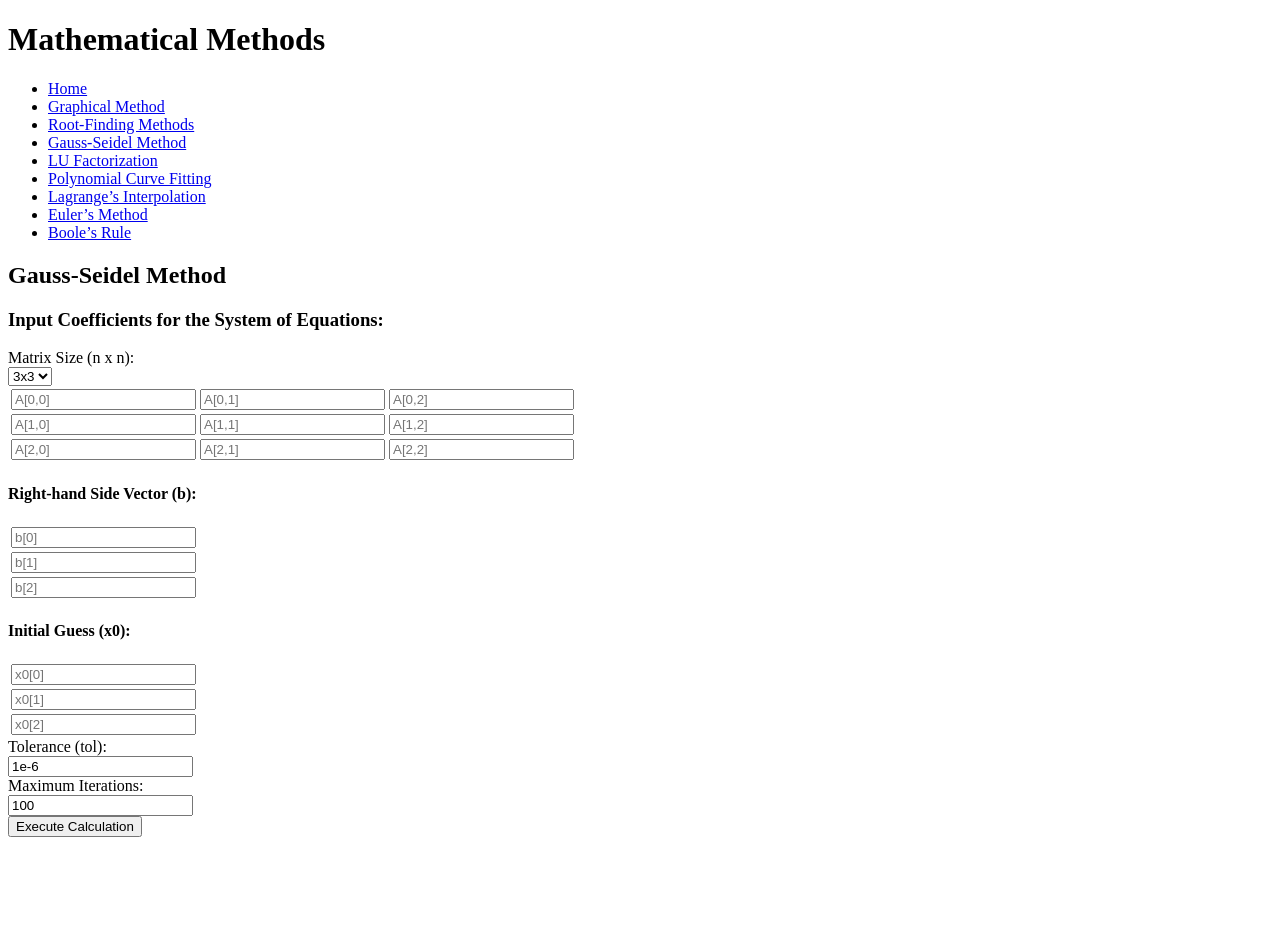
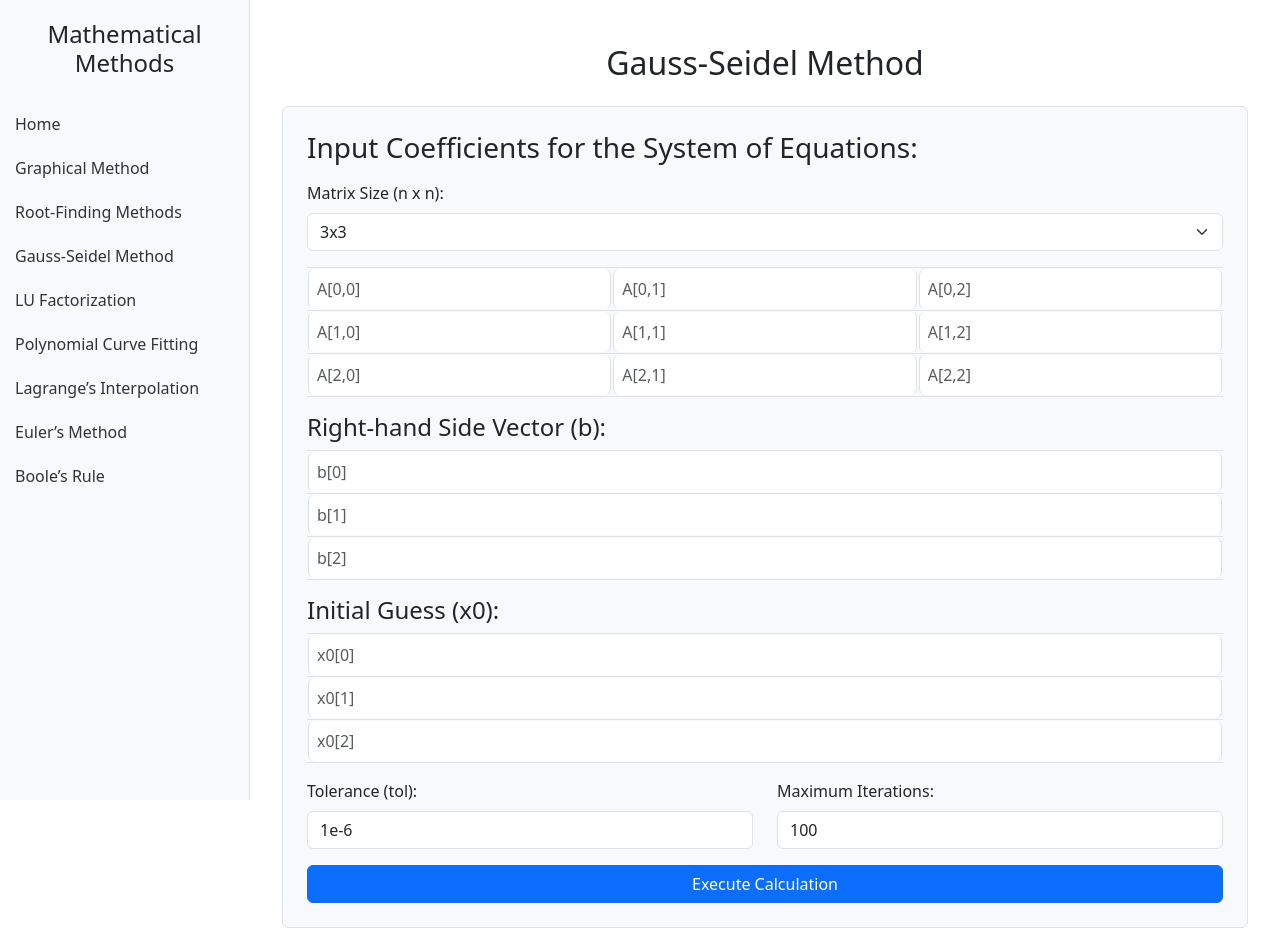
Before and after one commit to dxxlee/Comp-Math, a Flask app: page /gauss-seidel in a window 1280 px wide. Before the commit the page ends 837 px from the top, so only its background shows below. Run offline with Flask 3, Linux system fonts and the light colour scheme.

Commit message:
added some ui

```diff
--- a/app/templates/base.html
+++ b/app/templates/base.html
@@ -3,27 +3,77 @@
 <head>
     <meta charset="UTF-8">
     <meta name="viewport" content="width=device-width, initial-scale=1.0">
-    <title>Flask App</title>
+    <title>Mathematical Methods</title>
+    <!-- Bootstrap CSS -->
+    <link href="https://cdn.jsdelivr.net/npm/bootstrap@5.3.2/dist/css/bootstrap.min.css" rel="stylesheet">
+    <style>
+        /* Custom Styles for Sidebar */
+        .sidebar {
+            height: 100vh; /* Full height */
+            position: fixed; /* Fixed position */
+            top: 0;
+            left: 0;
+            width: 250px; /* Width of the sidebar */
+            background-color: #f8f9fa; /* Light background */
+            padding-top: 20px; /* Add some spacing at the top */
+            border-right: 1px solid #dee2e6; /* Border for separation */
+        }
+        .sidebar .nav-link {
+            color: #333; /* Dark text for links */
+            font-size: 1rem; /* Slightly larger font */
+            padding: 10px 15px; /* Adjust padding */
+        }
+        .sidebar .nav-link:hover {
+            background-color: #e9ecef; /* Highlight on hover */
+            color: #007bff; /* Blue color on hover */
+        }
+        .main-content {
+            margin-left: 250px; /* Offset for the sidebar */
+            padding: 20px; /* Add padding */
+        }
+    </style>
 </head>
 <body>
-    <header>
-        <h1>Mathematical Methods</h1>
-        <nav>
-            <ul>
-                <li><a href="/">Home</a></li>
-                <li><a href="/graphical-method">Graphical Method</a></li>
-                <li><a href="/root-finding">Root-Finding Methods</a></li>
-                <li><a href="/gauss-seidel">Gauss-Seidel Method</a></li>
-                <li><a href="/lu-factorization">LU Factorization</a></li>
-                <li><a href="/polynomial-curve-fitting">Polynomial Curve Fitting</a></li>
-                <li><a href="/lagrange-interpolation">Lagrange’s Interpolation</a></li>
-                <li><a href="/euler-method">Euler’s Method</a></li>
-                <li><a href="/booles-rule">Boole’s Rule</a></li>
-            </ul>
-        </nav>
-    </header>
-    <main>
+    <!-- Left-Aligned Sidebar -->
+    <nav class="sidebar">
+        <h4 class="text-center mb-4">Mathematical Methods</h4>
+        <ul class="nav flex-column">
+            <li class="nav-item">
+                <a class="nav-link" href="/">Home</a>
+            </li>
+            <li class="nav-item">
+                <a class="nav-link" href="/graphical-method">Graphical Method</a>
+            </li>
+            <li class="nav-item">
+                <a class="nav-link" href="/root-finding">Root-Finding Methods</a>
+            </li>
+            <li class="nav-item">
+                <a class="nav-link" href="/gauss-seidel">Gauss-Seidel Method</a>
+            </li>
+            <li class="nav-item">
+                <a class="nav-link" href="/lu-factorization">LU Factorization</a>
+            </li>
+            <li class="nav-item">
+                <a class="nav-link" href="/polynomial-curve-fitting">Polynomial Curve Fitting</a>
+            </li>
+            <li class="nav-item">
+                <a class="nav-link" href="/lagrange-interpolation">Lagrange’s Interpolation</a>
+            </li>
+            <li class="nav-item">
+                <a class="nav-link" href="/euler-method">Euler’s Method</a>
+            </li>
+            <li class="nav-item">
+                <a class="nav-link" href="/booles-rule">Boole’s Rule</a>
+            </li>
+        </ul>
+    </nav>
+
+    <!-- Main Content -->
+    <div class="main-content">
         {% block content %}{% endblock %}
-    </main>
+    </div>
+
+    <!-- Bootstrap JS and Popper.js -->
+    <script src="https://cdn.jsdelivr.net/npm/bootstrap@5.3.2/dist/js/bootstrap.bundle.min.js"></script>
 </body>
 </html>
--- a/app/templates/gauss_seidel.html
+++ b/app/templates/gauss_seidel.html
@@ -1,14 +1,14 @@
 {% extends "base.html" %}
-
 {% block content %}
-<h2>Gauss-Seidel Method</h2>
-<form method="POST">
-    <h3>Input Coefficients for the System of Equations:</h3>
+<div class="container mt-4">
+    <h2 class="text-center mb-4">Gauss-Seidel Method</h2>
+    <form method="POST" class="border p-4 rounded bg-light">
+        <h3 class="mb-3">Input Coefficients for the System of Equations:</h3>
 
         <!-- Matrix Size Selector -->
-    <div>
-        <label for="matrix_size">Matrix Size (n x n):</label><br>
-        <select id="matrix_size" name="matrix_size">
+        <div class="mb-3">
+            <label for="matrix_size" class="form-label">Matrix Size (n x n):</label>
+            <select id="matrix_size" name="matrix_size" class="form-select">
                 <option value="2">2x2</option>
                 <option value="3" selected>3x3</option>
                 <option value="4">4x4</option>
@@ -18,12 +18,12 @@
         <!-- Dynamic Matrix Input -->
         <div id="matrix_input">
             <h4>Coefficient Matrix (A):</h4>
-        <table>
+            <table class="table table-bordered">
                 {% for i in range(3) %}
                 <tr>
                     {% for j in range(3) %}
                     <td>
-                    <input type="number" step="any" name="A_{{i}}_{{j}}" placeholder="A[{{i}},{{j}}]">
+                        <input type="number" step="any" name="A_{{i}}_{{j}}" placeholder="A[{{i}},{{j}}]" class="form-control">
                     </td>
                     {% endfor %}
                 </tr>
@@ -32,13 +32,13 @@
         </div>
 
         <!-- Right-hand Side Vector (b) -->
-    <div id="b_container">
+        <div id="b_container" class="mb-3">
             <h4>Right-hand Side Vector (b):</h4>
-        <table id="b_table">
+            <table id="b_table" class="table table-bordered">
                 {% for i in range(3) %}
                 <tr>
                     <td>
-                    <input type="number" step="any" name="b_{{i}}" placeholder="b[{{i}}]">
+                        <input type="number" step="any" name="b_{{i}}" placeholder="b[{{i}}]" class="form-control">
                     </td>
                 </tr>
                 {% endfor %}
@@ -46,13 +46,13 @@
         </div>
 
         <!-- Initial Guess (x0) -->
-    <div id="x0_container">
+        <div id="x0_container" class="mb-3">
             <h4>Initial Guess (x0):</h4>
-        <table id="x0_table">
+            <table id="x0_table" class="table table-bordered">
                 {% for i in range(3) %}
                 <tr>
                     <td>
-                    <input type="number" step="any" name="x0_{{i}}" placeholder="x0[{{i}}]">
+                        <input type="number" step="any" name="x0_{{i}}" placeholder="x0[{{i}}]" class="form-control">
                     </td>
                 </tr>
                 {% endfor %}
@@ -60,31 +60,41 @@
         </div>
 
         <!-- Additional Parameters -->
-    <div>
-        <label for="tol">Tolerance (tol):</label><br>
-        <input type="number" id="tol" name="tol" step="any" value="1e-6">
+        <div class="row mb-3">
+            <div class="col-md-6">
+                <label for="tol" class="form-label">Tolerance (tol):</label>
+                <input type="number" id="tol" name="tol" step="any" value="1e-6" class="form-control">
             </div>
-    <div>
-        <label for="max_iter">Maximum Iterations:</label><br>
-        <input type="number" id="max_iter" name="max_iter" value="100">
+            <div class="col-md-6">
+                <label for="max_iter" class="form-label">Maximum Iterations:</label>
+                <input type="number" id="max_iter" name="max_iter" value="100" class="form-control">
+            </div>
         </div>
 
-    <button type="submit">Execute Calculation</button>
+        <!-- Submit Button -->
+        <button type="submit" class="btn btn-primary w-100">Execute Calculation</button>
     </form>
 
+    <!-- Results Section -->
     {% if result %}
+    <div class="mt-4">
         <h3>Results:</h3>
-<pre>{{ result }}</pre>
+        <pre class="bg-light p-3 border rounded">{{ result }}</pre>
+    </div>
     {% endif %}
 
+    <!-- Error Section -->
     {% if error %}
+    <div class="mt-4">
         <h3>Error:</h3>
-<p style="color: red;">{{ error }}</p>
+        <p class="alert alert-danger">{{ error }}</p>
+    </div>
     {% endif %}
+</div>
+
 <!-- JavaScript Code -->
 <script>
 document.addEventListener('DOMContentLoaded', function () {
-
     const matrixSizeSelector = document.getElementById('matrix_size');
     const matrixInputDiv = document.getElementById('matrix_input');
     const bContainer = document.getElementById('b_container');
@@ -101,6 +111,7 @@ document.addEventListener('DOMContentLoaded', function () {
 
         // Create a new table for the matrix
         const matrixTable = document.createElement('table');
+        matrixTable.classList.add('table', 'table-bordered');
         for (let i = 0; i < size; i++) {
             const row = document.createElement('tr');
             for (let j = 0; j < size; j++) {
@@ -110,6 +121,7 @@ document.addEventListener('DOMContentLoaded', function () {
                 input.step = 'any';
                 input.name = `A_${i}_${j}`;
                 input.placeholder = `A[${i},${j}]`;
+                input.classList.add('form-control');
                 cell.appendChild(input);
                 row.appendChild(cell);
             }
@@ -120,6 +132,7 @@ document.addEventListener('DOMContentLoaded', function () {
         // Update b vector
         const bTable = document.createElement('table');
         bTable.id = 'b_table';
+        bTable.classList.add('table', 'table-bordered');
         for (let i = 0; i < size; i++) {
             const bRow = document.createElement('tr');
             const bCell = document.createElement('td');
@@ -128,6 +141,7 @@ document.addEventListener('DOMContentLoaded', function () {
             bInput.step = 'any';
             bInput.name = `b_${i}`;
             bInput.placeholder = `b[${i}]`;
+            bInput.classList.add('form-control');
             bCell.appendChild(bInput);
             bRow.appendChild(bCell);
             bTable.appendChild(bRow);
@@ -137,6 +151,7 @@ document.addEventListener('DOMContentLoaded', function () {
         // Update x0 vector
         const x0Table = document.createElement('table');
         x0Table.id = 'x0_table';
+        x0Table.classList.add('table', 'table-bordered');
         for (let i = 0; i < size; i++) {
             const x0Row = document.createElement('tr');
             const x0Cell = document.createElement('td');
@@ -145,6 +160,7 @@ document.addEventListener('DOMContentLoaded', function () {
             x0Input.step = 'any';
             x0Input.name = `x0_${i}`;
             x0Input.placeholder = `x0[${i}]`;
+            x0Input.classList.add('form-control');
             x0Cell.appendChild(x0Input);
             x0Row.appendChild(x0Cell);
             x0Table.appendChild(x0Row);
```
Also changed, not shown: app/templates/lagrange_interpolation.html (+26 -14 lines), app/templates/polynomial_curve_fitting.html (+27 -15 lines). Lines whose indentation alone changed are shown as unchanged.
